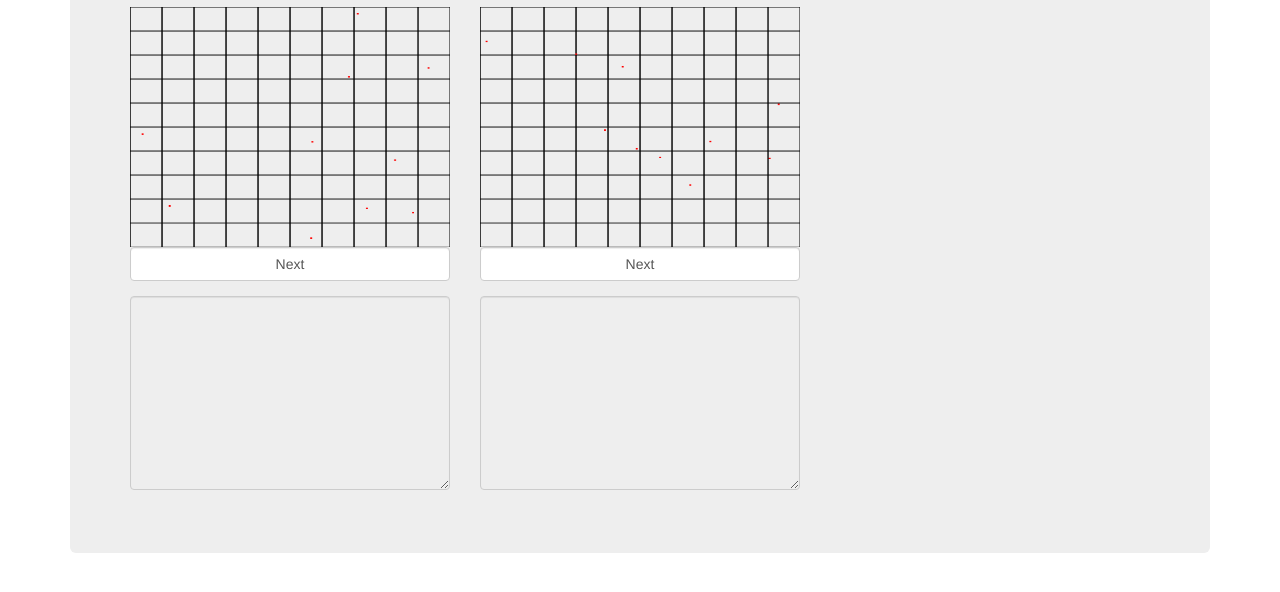
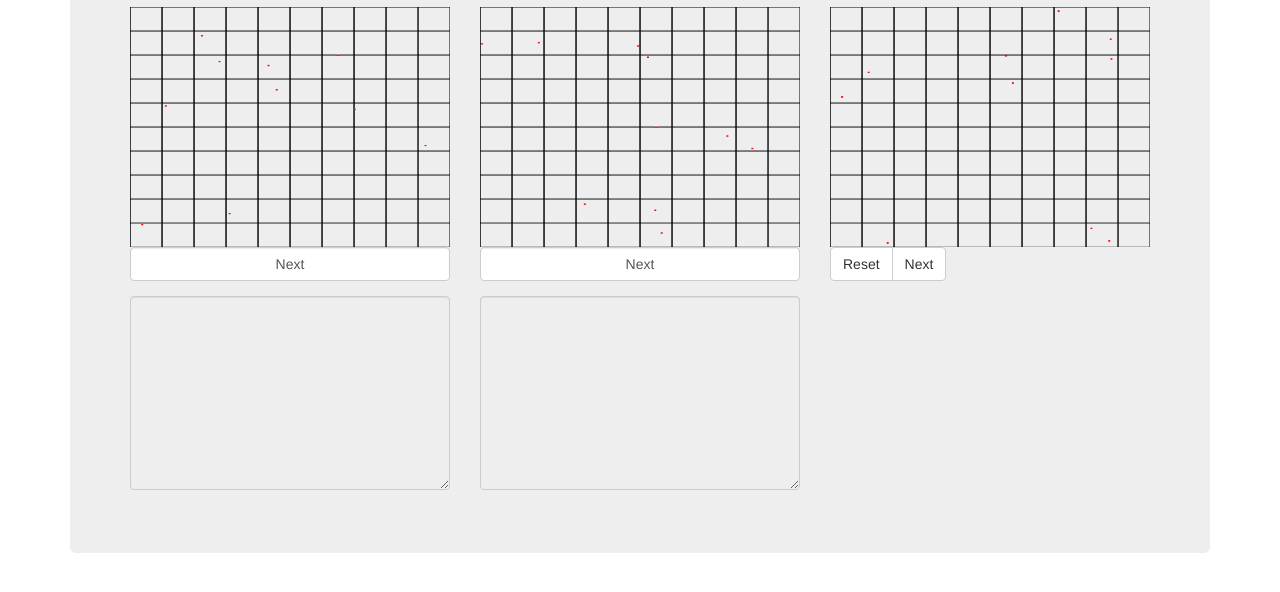
Before and after one commit to jaller94/algo-project, a plain HTML site: page index.html in a window 1280 px wide. Shown: the part 140-732 px from the top of the page. Drawn offline with Linux system fonts and the light colour scheme.

Commit message:
FireSimulations can now dynamically be added

```diff
--- a/firesimulation.js
+++ /dev/null
@@ -1,22 +0,0 @@
-"use strict";
-
-class FireSimulation {
-	constructor( func, canvas, amount ) {
-		this.func = func;
-		this.canvas = canvas;
-		this.display = new FireDisplay( this.canvas );
-
-		this.fireflies = generateFireflies(10, -2.5, -2.5, 2.5, 2.5);
-	}
-
-	act( ) {
-		levy2D( this.func, this.fireflies );
-		this.draw();
-	}
-
-	draw( ) {
-		this.display.clear( );
-		this.display.drawGrid( );
-		this.display.drawFireflies( this.fireflies );
-	}
-}
--- a/index.html
+++ b/index.html
@@ -19,22 +19,21 @@
 
 	<!-- own include -->
 	<link rel="stylesheet" type="text/css" href="style.css">
-	<script src="fireflies.js"></script>
 </head>
 <body lang="en" role="document" onresize="graph3d.redraw();">
 <div class="container theme-showcase" role="main">
 
 	<div class="jumbotron">
 		<h1>Algo Project</h1>
-		<div class="row">
+		<div id="simulations" class="row">
 			<div class="col-xs-12 col-sm-6 col-sm-4">
 				<!--<div class="embed-responsive embed-responsive-4by3">
 					<div id="visualization" class="embed-responsive-item"></div>
 				</div>-->
 				<div class="embed-responsive embed-responsive-4by3">
-					<canvas id="canvas1" width="500" height="500" class="embed-responsive-item"></div>
+					<canvas id="canvas0" width="500" height="500" class="embed-responsive-item"></div>
 				<div class="form-group">
-					<button class="form-control" type="button" onclick="firesimulation.act()">Next</button>
+					<button class="form-control" type="button" onclick="firesimulation0.act()">Next</button>
 				</div>
 				<div class="form-group">
 					<textarea class="form-control" id="mytext1" rows="9" readonly="readonly"></textarea>
@@ -42,9 +41,9 @@
 			</div>
 			<div class="col-xs-12 col-sm-6 col-sm-4">
 				<div class="embed-responsive embed-responsive-4by3">
-					<canvas id="canvas2" width="500" height="500" class="embed-responsive-item"></div>
+					<canvas id="canvas1" width="500" height="500" class="embed-responsive-item"></div>
 				<div class="form-group">
-					<button class="form-control" type="button" onclick="firesimulation2.act()">Next</button>
+					<button class="form-control" type="button" onclick="firesimulation1.act()">Next</button>
 				</div>
 				<div class="form-group">
 					<textarea class="form-control" id="mytext2" rows="9" readonly="readonly"></textarea>
@@ -56,9 +55,10 @@
 </div>
 
 <!--<script src="diagrams.js"></script>-->
-<script src="firedisplay.js"></script>
-<script src="firesimulation.js"></script>
-<script src="scripts.js"></script>
+<script src="scripts/fireflies.js"></script>
+<script src="scripts/firedisplay.js"></script>
+<script src="scripts/firesimulation.js"></script>
+<script src="script.js"></script>
 
 </body>
 </html>
--- /dev/null
+++ b/script.js
@@ -0,0 +1,20 @@
+"use strict";
+
+//document.getElementById("mytext0").value = JSON.stringify(fireflies);
+
+var func = function(x, y) {
+	return (Math.sin(x) * Math.cos(y) * 1);
+}
+
+var c = document.getElementById( "canvas0" );
+var firesimulation0 = new FireSimulation( func, c, 10 );
+
+firesimulation0.draw( );
+
+
+var c = document.getElementById( "canvas1" );
+var firesimulation1 = new FireSimulation( func, c, 10 );
+
+firesimulation1.draw( );
+
+FireSimulation.insertIntoHTML( $("#simulations") );
--- a/scripts.js
+++ /dev/null
@@ -1,28 +0,0 @@
-"use strict";
-
-function drawOnCanvas() {
-	firedisplay.clear();
-	firedisplay.grid();
-	firedisplay.drawFireflies( fireflies );
-}
-
-function nextStep() {
-	firesimulation.act();
-
-	//document.getElementById("mytext1").value = JSON.stringify(fireflies);
-}
-
-var func = function(x, y) {
-	return (Math.sin(x) * Math.cos(y) * 1);
-}
-
-var c = document.getElementById( "canvas1" );
-var firesimulation = new FireSimulation( func, c, 10 );
-
-firesimulation.draw( );
-
-
-var c = document.getElementById( "canvas2" );
-var firesimulation2 = new FireSimulation( func, c, 10 );
-
-firesimulation2.draw( );
--- /dev/null
+++ b/scripts/firesimulation.js
@@ -0,0 +1,69 @@
+"use strict";
+
+class FireSimulation {
+	constructor( func, canvas, amount ) {
+		this.func = func;
+		this.canvas = canvas;
+		console.log(canvas);
+		this.display = new FireDisplay( this.canvas );
+
+		this.reset();
+	}
+
+	reset( ) {
+		this.fireflies = generateFireflies(10, -2.5, -2.5, 2.5, 2.5);
+	}
+
+	act( ) {
+		levy2D( this.func, this.fireflies );
+		this.draw();
+	}
+
+	draw( ) {
+		this.display.clear( );
+		this.display.drawGrid( );
+		this.display.drawFireflies( this.fireflies );
+	}
+
+	static insertIntoHTML( root ) {
+
+
+		var wrapper = document.createElement('div');
+		$(wrapper).addClass('col-xs-12 col-sm-6 col-sm-4');
+		var wrapper_canvas = document.createElement('div');
+		$(wrapper_canvas).addClass('embed-responsive embed-responsive-4by3')
+			.appendTo( $(wrapper) );
+		var wrapper_button = document.createElement('div');
+		$(wrapper_button).addClass('btn-group form-group')
+			.appendTo( $(wrapper) );
+
+		var canvas_id = 'canvas' + $('canvas').length;
+		var canvas = $('<canvas></canvas>', {
+			id: canvas_id,
+			class: 'embed-responsive-item'
+		}).attr({
+			width: '500',
+			height: '500'
+		});
+
+		canvas.appendTo( $(wrapper_canvas) );
+
+		var button_reset = $('<button type="button">Reset</button>')
+			.addClass('btn btn-default')
+			.appendTo( $(wrapper_button) );
+
+		var button_next = $('<button type="button">Next</button>')
+			.addClass('btn btn-default')
+			.appendTo( $(wrapper_button) );
+
+		$(wrapper).appendTo( $(root) );
+
+		var sim = new FireSimulation( func, canvas[0], 10 );
+		canvas.simulation = sim;
+
+		button_reset[0].addEventListener("click", sim.reset.bind(sim));
+		button_next[0].addEventListener("click", sim.act.bind(sim));
+
+		canvas.simulation.draw();
+	}
+}
```
Also changed, not shown: scripts/firedisplay.js (renamed from firedisplay.js), scripts/fireflies.js (renamed from fireflies.js).
